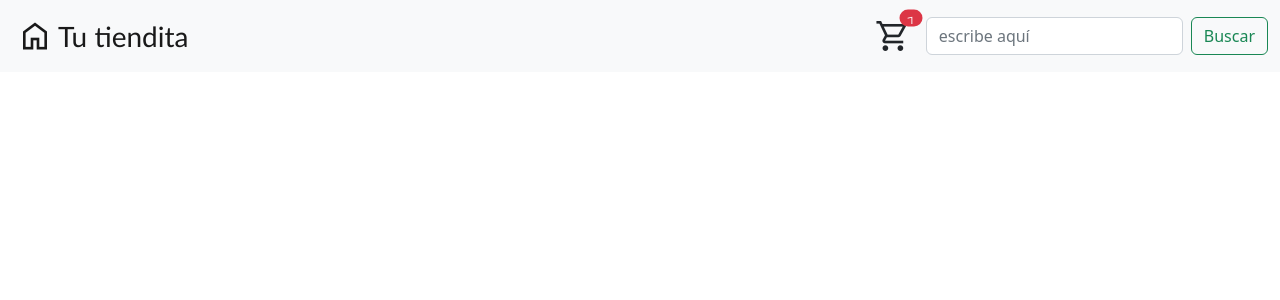
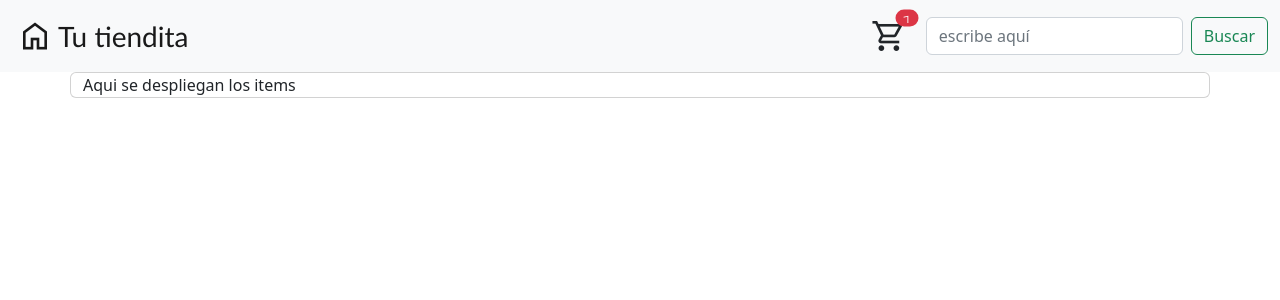
Before and after one commit to Sahilyexe/e-commerce-frontend, an Angular app: page /carrito in a window 1280 px wide. Before the commit this address led to /. Shown: the top 300 px of the page. Built offline with nearby package versions, Linux system fonts and the light colour scheme.

Commit message:
se agrega pagina carrito sin funcionalidad

```diff
--- a/src/app/app-routing.module.ts
+++ b/src/app/app-routing.module.ts
@@ -3,12 +3,14 @@ import { RouterModule, Routes } from '@angular/router';
 import { FinalizarCompraComponent } from './componentes/finalizar-compra/finalizar-compra.component';
 import { ListaProductosComponent } from './componentes/lista-productos/lista-productos.component';
 import { ProductoComponent } from './componentes/producto/producto.component';
+import { CarritoComponent } from './componentes/carrito/carrito.component';
 
 const routes: Routes = [
   {path: 'producto/:id', component :ProductoComponent},
   {path: 'productos', component: ListaProductosComponent},
   {path: '', redirectTo: 'productos', pathMatch: 'full' },
   {path: 'finalizar-compra', component: FinalizarCompraComponent},
+  {path: 'carrito', component: CarritoComponent}
 ];
 
 @NgModule({
--- a/src/app/app.module.ts
+++ b/src/app/app.module.ts
@@ -11,6 +11,7 @@ import { ProductoComponent } from './componentes/producto/producto.component';
 import { NavegacionComponent } from './componentes/navegacion/navegacion.component';
 import { ListaProductosComponent } from './componentes/lista-productos/lista-productos.component';
 import { FinalizarCompraComponent } from './componentes/finalizar-compra/finalizar-compra.component';
+import { CarritoDinamicComponent } from './componentes/carrito-dynamic/carrito.component';
 import { CarritoComponent } from './componentes/carrito/carrito.component';
 
 @NgModule({
@@ -21,6 +22,7 @@ import { CarritoComponent } from './componentes/carrito/carrito.component';
     NavegacionComponent,
     ListaProductosComponent,
     FinalizarCompraComponent,
+    CarritoDinamicComponent,
     CarritoComponent
 
   ],
--- /dev/null
+++ b/src/app/componentes/carrito-dynamic/carrito.component.css
@@ -0,0 +1,49 @@
+
+ .popover {
+     max-width: 400px;
+     min-width: 400px;
+     transform: translate3d(-200px, 20px, 0px)
+    }
+    .fade {
+        transition: opacity .15s linear;
+    }
+    .popover, ::after, ::before {
+        box-sizing: border-box;
+    }
+
+    [role="tooltip"],
+    .hidetooltip.hidetooltip.hidetooltip + [role="tooltip"] {
+      visibility: hidden;
+      position: absolute;
+      top: 2rem;
+      left: 2rem;
+
+
+    }
+.carrito{
+ position: absolute;
+}
+
+[aria-describedby]:hover,
+[aria-describedby]:focus,[aria-describedby]:active  {
+  position: relative;
+}
+[aria-describedby]:hover + [role="tooltip"],
+[aria-describedby]:focus + [role="tooltip"],
+[aria-describedby]:active + [role="tooltip"],
+[aria-describedby]:active + [role="tooltip"]+.triangulo {
+  visibility: visible;
+}
+
+.triangulo{
+    width: 0;
+    height: 0;
+    border-right: 15px solid transparent;
+    border-bottom: 30px solid rgba(240, 240, 240, 240);
+    border-left: 15px solid transparent;
+
+}
+
+.cantidad-articulos{
+    font-size: 10px;
+}
--- /dev/null
+++ b/src/app/componentes/carrito-dynamic/carrito.component.html
@@ -0,0 +1,22 @@
+<div class="carrito" >
+    <span aria-describedby="carrito" class="material-symbols-outlined icono position-relative">
+    shopping_cart
+    <span *ngIf="cantidadArticulos!=0" class="position-absolute top-0 start-100 translate-middle badge rounded-pill bg-danger cantidad-articulos">
+    {{cantidadArticulos}}
+<span class="visually-hidden">unread messages</span>
+</span>
+    </span>
+    <div  role="tooltip" id="carrito" >
+        <div class="triangulo" style="position: absolute; top: 0px; transform: translate3d(-19px, 2px, 0px);"></div>
+        <div class="popover card" >
+         <div class="card-header">
+            Confirmación de su pedido
+          </div>
+        <div class="card-body">
+         <div class="row">
+            <div class="col"><strong>Total del pedido:</strong></div>
+         </div>
+        </div>
+      </div>
+    </div>
+  </div>
--- /dev/null
+++ b/src/app/componentes/carrito-dynamic/carrito.component.ts
@@ -0,0 +1,15 @@
+import { Component, OnInit } from '@angular/core';
+
+@Component({
+  selector: 'app-carrito-dynamic',
+  templateUrl: './carrito.component.html',
+  styleUrls: ['./carrito.component.css']
+})
+export class CarritoDinamicComponent implements OnInit {
+  cantidadArticulos:number=1;
+  constructor() { }
+
+  ngOnInit(): void {
+  }
+
+}
--- a/src/app/componentes/carrito/carrito.component.html
+++ b/src/app/componentes/carrito/carrito.component.html
@@ -1,12 +1 @@
-<div class="container">
-    <div class="card">
-        <div class="card-header">
-            Confirmación de su pedido
-          </div>
-        <div class="card-body">
-         <div class="row">
-            <div class="col"><strong>Total del pedido:</strong></div>
-         </div>
-        </div>
-      </div>
-</div>
+<div class="container card">Aqui se despliegan los items</div>
--- a/src/app/componentes/navegacion/navegacion.component.css
+++ b/src/app/componentes/navegacion/navegacion.component.css
@@ -1,9 +1,9 @@
-.carrito{
+.caja-carrito{
     display: flex;
     align-items: center;
     margin-left: auto;
-    margin-right: 10px;
-
+    margin-right: 30px;
+   cursor: pointer;
 }
 .home{
     display: inline-flex;
--- a/src/app/componentes/navegacion/navegacion.component.html
+++ b/src/app/componentes/navegacion/navegacion.component.html
@@ -8,15 +8,10 @@
           home
           </span>
      Tu tiendita</a>
-     <div class="carrito">
-        <span class="material-symbols-outlined icono position-relative">
-        shopping_cart
-        <span *ngIf="cantidadArticulos!=0" class="position-absolute top-0 start-100 translate-middle badge rounded-pill bg-danger cantidad-articulos">
-        {{cantidadArticulos}}
-    <span class="visually-hidden">unread messages</span>
-  </span>
-        </span>
+     <div class="caja-carrito" (click)="verCarrito()">
+     <app-carrito-dynamic class="caja-carrito"></app-carrito-dynamic>
      </div>
+
       <form class="d-flex" role="search">
 
         <input class="form-control me-2" type="search" placeholder="escribe aquí" aria-label="Search">
--- a/src/app/componentes/navegacion/navegacion.component.ts
+++ b/src/app/componentes/navegacion/navegacion.component.ts
@@ -1,4 +1,5 @@
 import { Component, OnInit } from '@angular/core';
+import { Router } from '@angular/router';
 
 @Component({
   selector: 'app-navegacion',
@@ -7,9 +8,11 @@ import { Component, OnInit } from '@angular/core';
 })
 export class NavegacionComponent implements OnInit {
   cantidadArticulos:number=1;
-  constructor() { }
+  constructor(private router:Router) { }
 
   ngOnInit(): void {
   }
-
+  verCarrito(){
+  this.router.navigate(['carrito'])
+  }
 }
```
